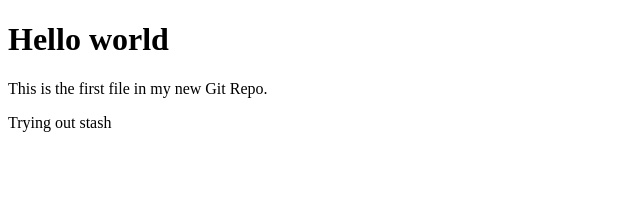
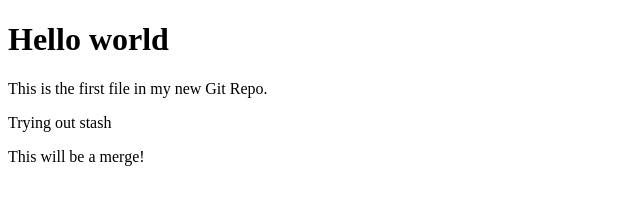
Before and after one commit to DRShrimp/hello-world-github, a plain HTML site: page index.html in a window 1280 px wide. Shown: the whole page, without its empty margins (0-640 px from the left). Drawn offline with Linux system fonts and the light colour scheme.

Commit message:
updated index.html

```diff
--- a/index.html
+++ b/index.html
@@ -8,6 +8,7 @@
 <h1>Hello world</h1>
 <p>This is the first file in my new Git Repo.</p>
 <p>Trying out stash</p>
+<p>This will be a merge!</p>
 
 </body>
 </html>
```
